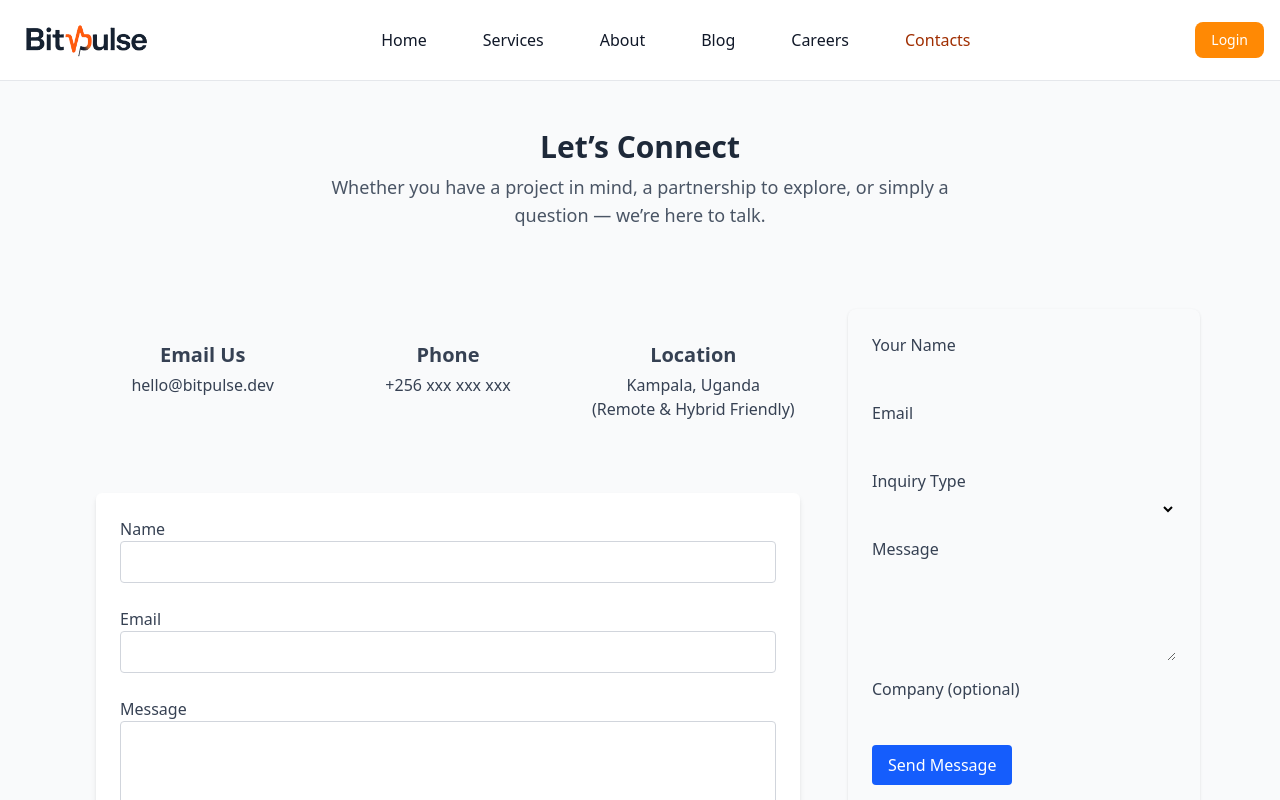
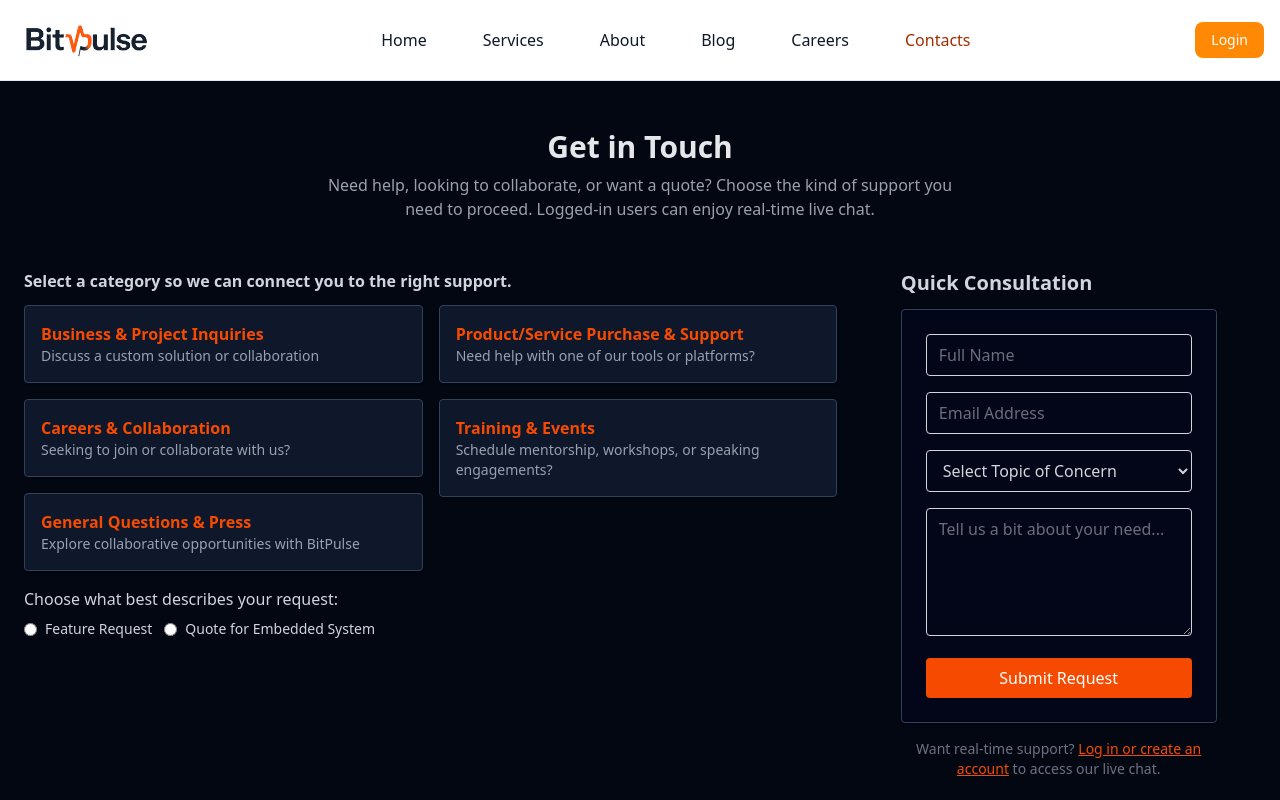
Before and after one commit to Aine-dickson/bitpulse, a Vue app: page /contacts in a window 1280 px wide. Built offline with nearby package versions, Linux system fonts and the light colour scheme.

Commit message:
Retry deployment with bun

```diff
--- a/src/views/contacts.vue
+++ b/src/views/contacts.vue
@@ -1,144 +1,215 @@
 <template>
-    <div class="bg-gray-50 min-h-screen">
-        <!-- Intro -->
-        <section class="text-center py-12 px-4">
-            <h1 class="text-3xl font-bold text-gray-800">Let’s Connect</h1>
-            <p class="mt-2 text-gray-600 text-lg max-w-2xl mx-auto">
-                Whether you have a project in mind, a partnership to explore, or simply a question — we’re here to talk.
+    <div class="bg-gray-950 px-6 md:pl-6 py-12">
+        <!-- Page title and intro -->
+        <div class="space-y-2 text-center md:w-2xl mx-auto mb-12 px-4">
+            <h1 class="text-3xl font-bold text-gray-200">Get in Touch</h1>
+            <p class="text-gray-400">
+                Need help, looking to collaborate, or want a quote? Choose the kind of support you need to proceed. Logged-in users can enjoy real-time live chat.
             </p>
-        </section>
+        </div>
 
-        <!-- Main contact content -->
-        <section class="grid grid-cols-1 md:grid-cols-3 gap-8 max-w-6xl mx-auto px-4 py-8">
-            <div class="col-span-3 md:col-span-2">
-                <!-- Contact Methods -->
-                <section class="grid grid-cols-1 md:grid-cols-3 gap-8 px-4 py-8 text-gray-700">
-                    <div class="text-center">
-                        <h3 class="text-xl font-semibold">Email Us</h3>
-                        <p class="mt-1">hello@bitpulse.dev</p>
+        <div class="grid grid-cols-1 sm:grid-cols-3 gap-6 mb-8">
+
+            <!-- Left section: Contact Category Selection -->
+            <div class="w-full sm:col-span-2">
+
+                <!-- Category selection prompt -->
+                <div class="w-full space-y-6">
+                    <p class="text-gray-300 font-semibold mb-3">
+                        Select a category so we can connect you to the right support.
+                    </p>
+
+                    <!-- Responsive grid -->
+                    <div class="grid grid-cols-1 sm:grid-cols-2 gap-4 items-start">
+                        <!-- Right Column -->
+                        <transition-group name="stack" tag="div" class="grid right-side grid-cols-1 gap-y-2 sm:gap-y-4">
+                            <div
+                                v-for="(category, index) in leftColumn"
+                                :key="category.id"
+                                @click="selectCategory(category.id)"
+                                class="category"
+                                :class="[
+                                    selectedCategory === category.id ? 'selected' : 'unselected',
+                                    selectedCategory && selectedCategory !== category.id ? 'stacked' : '',
+                                    index === 1 ? 'level-1' : '',
+                                    index === 2 ? 'level-2' : '',
+                                    index === 3 ? 'level-3' : ''
+                                ]"
+                            >
+                                <h2 class="font-semibold text-orange-600">{{ category.title }}</h2>
+                                <p class="text-sm text-gray-400">{{ category.desc }}</p>
+                            </div>
+                        </transition-group>
+
+                        <!-- Left Column -->
+                        <transition-group name="stack" tag="div" class="grid left-side grid-cols-1 gap-y-2 sm:gap-y-4">
+                            <div
+                                v-for="(category, index) in rightColumn"
+                                :key="category.id"
+                                @click="selectCategory(category.id)"
+                                class="category"
+                                :class="[
+                                    selectedCategory === category.id ? 'selected' : 'unselected',
+                                    selectedCategory && selectedCategory !== category.id ? 'stacked' : '',
+                                    index === 1 ? 'level-1' : '',
+                                    index === 2 ? 'level-2' : ''
+                                ]"
+                            >
+                                <h2 class="font-semibold text-orange-600">{{ category.title }}</h2>
+                                <p class="text-sm text-gray-400">{{ category.desc }}</p>
+                            </div>
+                        </transition-group>
                     </div>
-                    <div class="text-center">
-                        <h3 class="text-xl font-semibold">Phone</h3>
-                        <p class="mt-1">+256 xxx xxx xxx</p>
+                </div>
+
+                <!-- Subcategory: radio buttons -->
+                <div class="my-4">
+                    <p class="text-gray-300 font-medium mb-2">Choose what best describes your request:</p>
+                    <div class="flex gap-3 flex-wrap">
+                        <label class="inline-flex items-center">
+                            <input type="radio" class="form-radio text-orange-600" name="subReason" value="Feature Request" />
+                            <span class="ml-2 text-sm text-gray-300">Feature Request</span>
+                        </label>
+                        <label class="inline-flex items-center">
+                            <input type="radio" class="form-radio text-orange-600" name="subReason" value="Quote for Embedded System" />
+                            <span class="ml-2 text-sm text-gray-300">Quote for Embedded System</span>
+                        </label>
+                        <!-- Add other radio inputs dynamically if needed -->
                     </div>
-                    <div class="text-center">
-                        <h3 class="text-xl font-semibold">Location</h3>
-                        <p class="mt-1">Kampala, Uganda<br />(Remote & Hybrid Friendly)</p>
-                    </div>
-                </section>
+                </div>
 
-                <!-- Contact Form -->
-                <section class="max-w-3xl mx-auto px-4 py-10">
-                    <form @submit.prevent="sendMessage" class="space-y-6 bg-white p-6 shadow-md rounded-md">
-                        <div>
-                            <label class="block text-gray-700">Name</label>
-                            <input v-model="form.name" type="text" required class="w-full border border-gray-300 p-2 rounded" />
-                        </div>
-                        <div>
-                            <label class="block text-gray-700">Email</label>
-                            <input v-model="form.email" type="email" required class="w-full border border-gray-300 p-2 rounded" />
-                        </div>
-                        <div>
-                            <label class="block text-gray-700">Message</label>
-                            <textarea v-model="form.message" required rows="5" class="w-full border border-gray-300 p-2 rounded"></textarea>
-                        </div>
-                            <button type="submit" class="bg-blue-600 text-white px-6 py-2 rounded hover:bg-blue-700">
-                            Send Message
+
+            </div>
+
+            <!-- Right section: Consultation Form / Live Chat -->
+            <div class="w-full md:w-[80%] mx-auto">
+                <!-- For non-logged in users -->
+                <div v-if="!loggedIn">
+                    <h2 class="text-xl text-gray-300 font-semibold mb-3">Quick Consultation</h2>
+                    <form class="space-y-4 text-gray-300 p-6 rounded shadow bg-slate-950 border border-slate-700">
+                        <input type="text" placeholder="Full Name" class="w-full border px-3 py-2 rounded" required />
+                        <input type="email" placeholder="Email Address" class="w-full border px-3 py-2 rounded" required />
+                        <select class="w-full border px-3 py-2 rounded" required>
+                            <option disabled selected>Select Topic of Concern</option>
+                            <option>General Inquiry</option>
+                            <option>Project Discussion</option>
+                            <option>Quote Request</option>
+                            <option>Technical Help</option>
+                            <option>Other</option>
+                        </select>
+                        <textarea placeholder="Tell us a bit about your need..." class="w-full border px-3 py-2 rounded h-32" required></textarea>
+                        <button type="submit" class="w-full bg-orange-600 text-white py-2 px-4 rounded hover:bg-orange-700">
+                            Submit Request
                         </button>
                     </form>
-                </section>
-
-                <!-- Social Links -->
-                <section class="text-center py-8">
-                    <h3 class="text-lg text-gray-600 mb-2">Follow Us</h3>
-                    <div class="flex justify-center space-x-4 text-blue-600 text-2xl">
-                        <a href="https://twitter.com/bitpulse_dev" target="_blank"><i class="fab fa-twitter"></i></a>
-                        <a href="https://github.com/bitpulse-dev" target="_blank"><i class="fab fa-github"></i></a>
-                    </div>
-                </section>
-            </div>
-
-            <!-- Live Chat panel -->
-            <div>
-                <div >
-                    <form @submit.prevent="submitForm" class="space-y-4 bg-gray-50 p-6 rounded-lg shadow">
-                    <label class="block">
-                        <span class="text-gray-700">Your Name</span>
-                        <input type="text" v-model="form.name" class="mt-1 block w-full rounded border-gray-300" required />
-                    </label>
-
-                    <label class="block">
-                        <span class="text-gray-700">Email</span>
-                        <input type="email" v-model="form.email" class="mt-1 block w-full rounded border-gray-300" required />
-                    </label>
-
-                    <label class="block">
-                        <span class="text-gray-700">Inquiry Type</span>
-                        <select v-model="form.type" class="mt-1 block w-full rounded border-gray-300">
-                        <option>General Inquiry</option>
-                        <option>Request a Quote</option>
-                        <option>Support</option>
-                        <option>Partnership</option>
-                        <option>Media</option>
-                        <option>Feedback</option>
-                        </select>
-                    </label>
-
-                    <label class="block">
-                        <span class="text-gray-700">Message</span>
-                        <textarea v-model="form.message" class="mt-1 block w-full rounded border-gray-300" rows="4" required></textarea>
-                    </label>
-
-                    <label class="block">
-                        <span class="text-gray-700">Company (optional)</span>
-                        <input type="text" v-model="form.company" class="mt-1 block w-full rounded border-gray-300" />
-                    </label>
-
-                    <button type="submit" class="bg-blue-600 hover:bg-blue-700 text-white px-4 py-2 rounded">
-                        Send Message
-                    </button>
-                    </form>
-                    <span>
-                        <span class="font-medium">Log in</span> to access live chat support or <a href="#" class="text-blue-600 hover:underline">book a quick consultation</a>.
-                    </span>
+                    <p class="text-sm text-gray-500 mt-4 text-center">
+                        Want real-time support?
+                        <router-link to="/login" class="text-orange-600 underline">Log in or create an account</router-link>
+                        to access our live chat.
+                    </p>
                 </div>
 
-                <div >
-                    <!-- Placeholder Chat UI for logged-in users -->
-                    <div class="bg-white border border-gray-200 rounded-lg shadow p-6 h-96 flex flex-col justify-between">
-                    <div class="text-gray-600">You're now connected to BitPulse Support. Start your conversation below:</div>
-                    <div class="flex-1 my-4 overflow-auto bg-gray-50 p-2 rounded">[ Chat Thread Placeholder ]</div>
-                        <div class="flex">
-                            <input v-model="chatMessage" type="text" class="flex-1 border rounded-l px-3 py-2 border-gray-300" placeholder="Type your message..." />
-                            <button @click="sendChat" class="bg-blue-600 text-white px-4 rounded-r">Send</button>
-                        </div>
+                <!-- For logged-in users -->
+                <div v-else class="p-6 rounded shadow">
+                    <h2 class="text-xl font-semibold mb-4 text-gray-300">Live Chat</h2>
+                    <!-- Placeholder for chat widget or component -->
+                    <div class="h-64 border rounded flex items-center justify-center text-gray-400">
+                        Chat Interface Placeholder
                     </div>
                 </div>
             </div>
-        </section>
+        </div>
 
-        <!-- CTA Footer -->
-        <section class="text-center py-12 bg-gray-100">
-            <h3 class="text-2xl font-bold text-gray-800 mb-2">Not sure where to begin?</h3>
-            <p class="text-gray-600 mb-6">Let’s help you figure it out in a free, no-pressure consultation.</p>
-            <a href="/consultation" class="bg-orange-500 hover:bg-orange-600 text-white px-6 py-3 rounded">
-                Book a Free Consultation
-            </a>
-        </section>
+        <!-- Direct contact options -->
+        <div class="mt-8 text-gray-300">
+            <h3 class="text-lg font-semibold mb-4">Reach us directly</h3>
+            <div class="grid grid-cols-1 sm:grid-cols-4 gap-4">
+                <div class="bg-slate-950 border border-gray-700 rounded p-4 text-center cursor-pointer">
+                    <p class=" font-bold text-orange-800">Email</p>
+                    <p class="text-xs text-gray-400">hello@bitpulse.dev</p>
+                </div>
+                <div class="bg-slate-950 border border-gray-700 rounded p-4 text-center cursor-pointer">
+                    <p class=" font-bold text-orange-800">WhatsApp</p>
+                    <p class="text-xs text-gray-400">+256 700 000000</p>
+                </div>
+                <div class="bg-slate-950 border border-gray-700 rounded p-4 text-center cursor-pointer">
+                    <p class=" font-bold text-orange-800">Phone</p>
+                    <p class="text-xs text-gray-400">+256 414 000000</p>
+                </div>
+                <div class="bg-slate-950 border border-gray-700 rounded p-4 text-center cursor-pointer">
+                    <p class=" font-bold text-orange-800">Location</p>
+                    <p class="text-xs text-gray-400">Kampala, Uganda</p>
+                </div>
+            </div>
+            <p class="text-xs text-gray-500 mt-3">
+                Your privacy is our priority. Information you share is protected and used solely to help you. Expect a response within 24–48 hours.
+            </p>
+        </div>
+
     </div>
 </template>
 
-<script setup>
-import { ref } from 'vue';
+<script setup lang="ts">
+import { ref, computed, type Ref } from 'vue'
 
-const form = ref({
-  name: '',
-  email: '',
-  message: ''
-});
+    const selectedCategory: Ref<string | null> = ref(null);
+    const loggedIn = ref(false);
 
-const sendMessage = () => {
-  // Replace with actual form integration logic
-  alert('Message sent! We’ll be in touch soon.');
-};
+    const categories = [
+        { id: 'business', title: 'Business & Project Inquiries', desc: 'Discuss a custom solution or collaboration' },
+        { id: 'product', title: 'Product/Service Purchase & Support', desc: 'Need help with one of our tools or platforms?' },
+        { id: 'careers', title: 'Careers & Collaboration', desc: 'Seeking to join or collaborate with us?' },
+        { id: 'training', title: 'Training & Events', desc: 'Schedule mentorship, workshops, or speaking engagements?' },
+        { id: 'general', title: 'General Questions & Press', desc: 'Explore collaborative opportunities with BitPulse' },
+    ]
+
+    const leftColumn = computed(() => categories.filter((_, i) => i % 2 === 0))
+    const rightColumn = computed(() => categories.filter((_, i) => i % 2 === 1))
+
+    function selectCategory(id: string) {
+        selectedCategory.value = id
+    }
 </script>
+
+<style scoped>
+@reference '../assets/main.css';
+
+    .category {
+        @apply p-4 border rounded shadow hover:shadow-md cursor-pointer transition-all duration-300;
+    }
+
+    .category.selected {
+        @apply border-orange-700 bg-slate-950 order-last z-40 translate-y-[-3.75rem] scale-[1.02];
+    }
+
+    .category.unselected {
+        @apply bg-slate-900 hover:bg-slate-950 border-slate-700;
+    }
+
+    .category.stacked {
+        z-index: 10;
+    }
+
+    /* Indexed stacking levels */
+    .category.stacked.level-2 {
+        @apply -translate-y-20;
+    }
+
+    .category.stacked.level-3 {
+        @apply -translate-y-40;
+    }
+
+    .category.selected.level-1 {
+        @apply -translate-y-40;
+    }
+
+    .left-side .category.selected.level-1 {
+        @apply -translate-y-20;
+    }
+
+    /* Hover-stretch effect */
+    .category.stacked:hover {
+        z-index: 30;
+    }
+
+</style>
```
Also changed, not shown: src/router/index.ts (+4 -4 lines), src/components/liveChatPanel.vue (indentation only).
